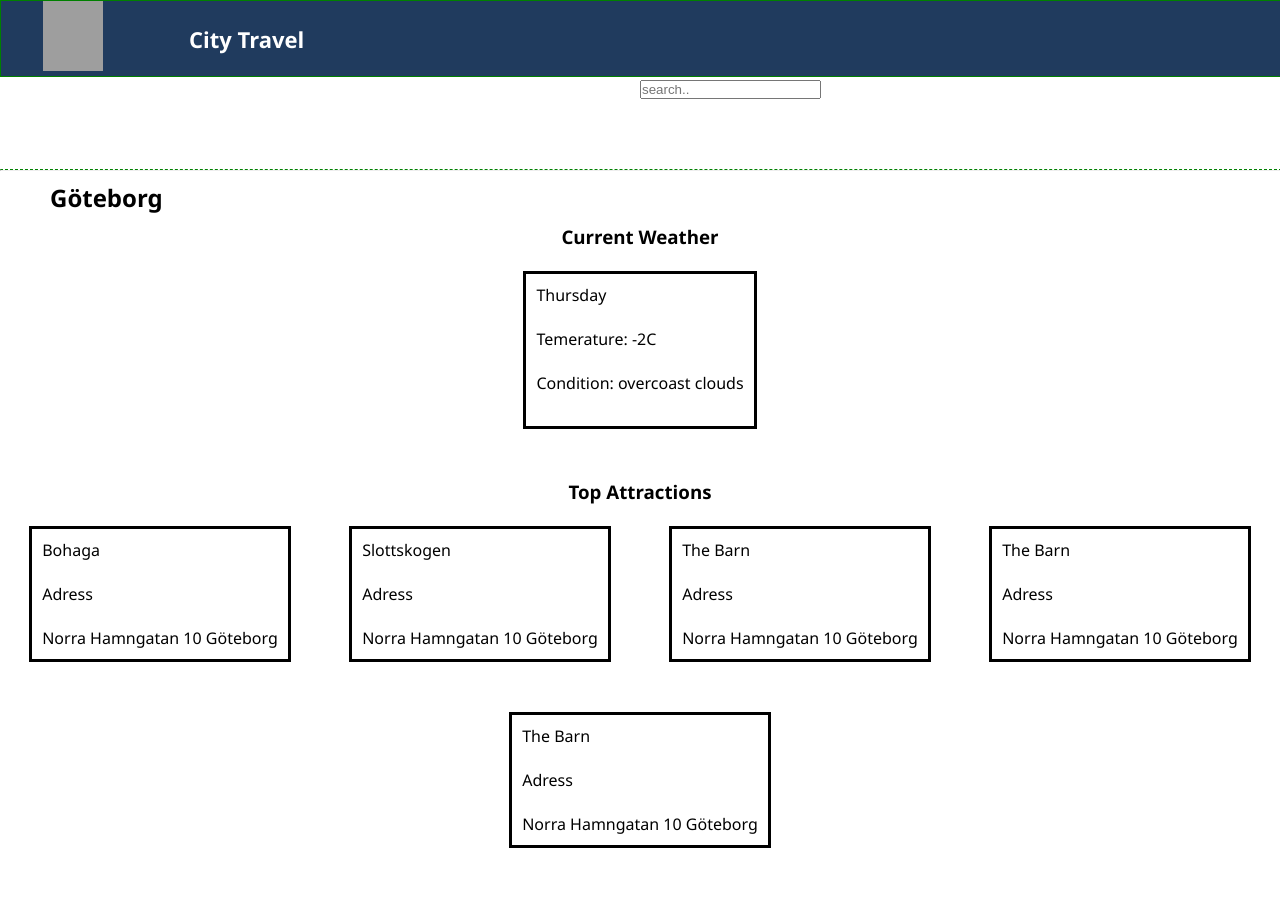
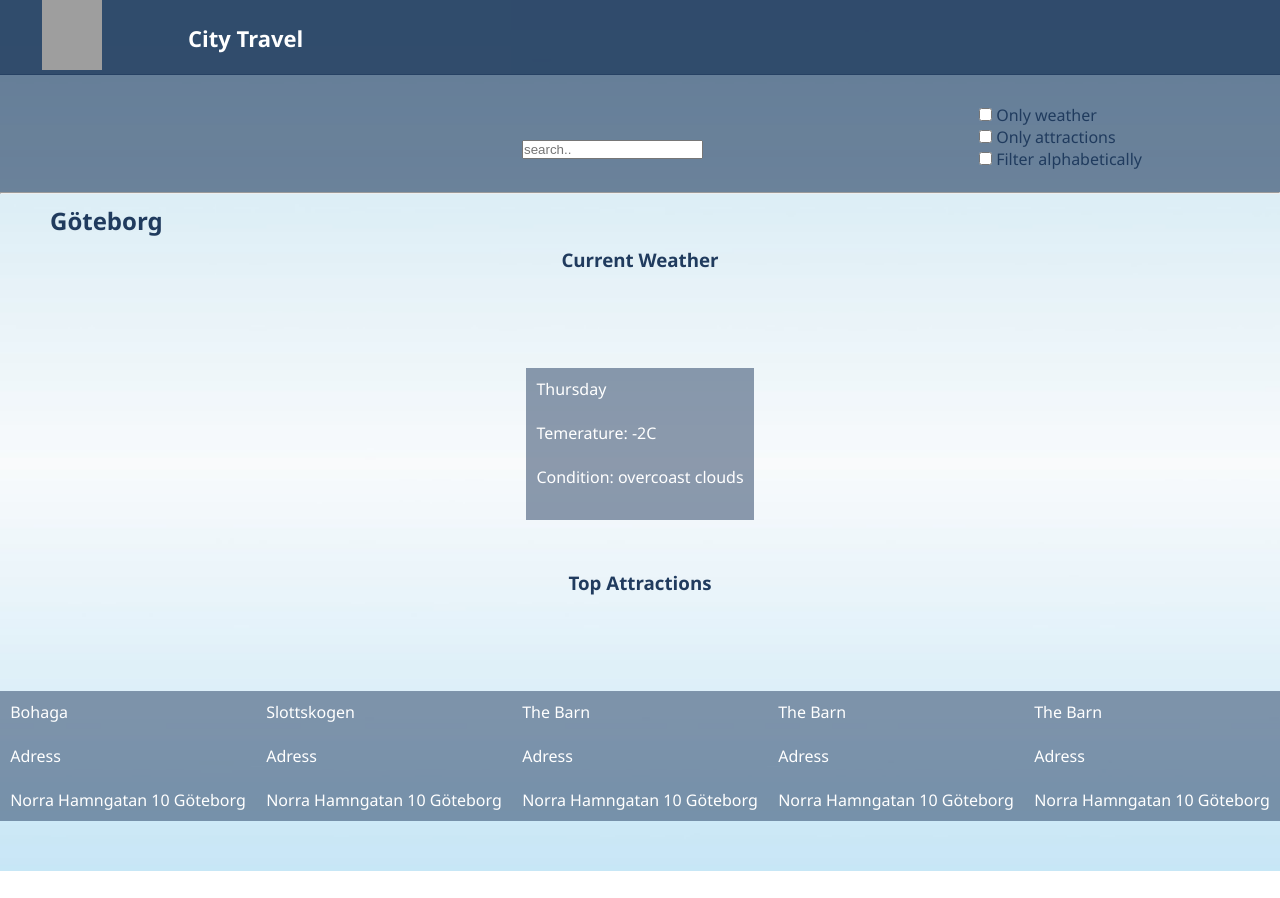
Before and after one commit to Johanna520/uppg2_JS, a plain HTML site: page index.html in a window 1280 px wide. After the commit the page ends 871 px from the top, so only its background shows below. Drawn offline with Linux system fonts and the light colour scheme; grey boxes are pictures that could not be loaded.

Commit message:
css och html done

```diff
--- a/index.css
+++ b/index.css
@@ -1,28 +1,38 @@
 *{
     padding: 0;
     margin:0;
+    box-sizing: border-box;
 }
 
 body{
   font-family: 'Segoe UI', Tahoma, Geneva, Verdana, sans-serif;
+  background-image: url(/Image/background.jpg);
+  background-position: center;
+  background-repeat: no-repeat;
+  background-size: cover;
+  color: rgb(32, 59, 94);
+
 }
 
 header{
+    background-color:rgb(32, 59, 94, 0.9);
 
-    background-color:rgb(32, 59, 94);
     width: 100%;
     display: flex;
     justify-content:left;
     align-items: center;
-    border: 1px  solid green ;
+
+    position:fixed;
+    left: 0;
+    top: 0;
+
 }
 
 #airplane{
-height: 70px;
-width: 60px;
-margin-left: 70%;
+    height: 70px;
+    width: 60px;
+    margin-left: 70%;
 }
-
 
 #title{
     flex-direction: row;
@@ -30,28 +40,39 @@
     font-size: 22px;
     color: white;
 }
-main{
-    position: relative;
+
+section{
+    margin-top: 74px;
+}
+
+#top-container{
+    display: flex;
+    flex-wrap: wrap;
+    justify-content:space-around;
+    align-items:center;
+    background-color:rgb(32, 59, 94, 0.6) ;
 
 }
+#searchbox{
+    margin-left: 30%;
+    margin-top: 30px;
+}
 
-#searchbox{
-
-    margin-left: 50%;
+#checkBoxes{
     margin-top: 30px;
-
 }
 
 hr{
-    border-top: 1px dashed green;
 
-    margin-top: 70px;
     width: 100%;
 }
 
 h2{
+
+
     margin: 10px 50px;
 }
+
 h3{
     text-align: center;
 }
@@ -65,16 +86,18 @@
 }
 
 section > div{
-    border: 3px solid black;
+    border: 3px solid white(99, 50, 50);
     padding: 10px;
     min-height: 10vh;
     margin-bottom: 50px;
-
+    background-color:  rgb(32, 59, 94, 0.5);
+    color: white;
 }
 
 footer{
     position:fixed;
-    margin-bottom: 0;
+    left: 0;
+    bottom: 0;
     background-color: rgb(32, 59, 94);
     width: 100%;
 }
--- a/index.html
+++ b/index.html
@@ -20,10 +20,20 @@
     </header>
     <main class="home-container">
     <section>
-
+      <section id="top-container">
             <label id="searchbox">
                 <input typ="text" placeholder="search..">
             </label>
+
+            <form id="checkBoxes">
+                <input type="checkbox" id="checkBox1">
+                <label for="ceckBox1"> Only weather</label><br>
+                <input type="checkbox" id="checkBox2">
+                <label for="checkBox2"> Only attractions</label><br>
+                <input type="checkbox" id="checkBox3">
+                <label for="checkBox3"> Filter alphabetically</label><br><br>
+            </form>
+            </section>
         <hr>
          <h2>Göteborg</h2>
 
@@ -90,8 +100,8 @@
         </section>
     </section>
 </main>
-<footer>
+<!--<footer>
     <p>Hej</p>
-</footer>
+</footer>-->
 </body>
 </html>
```
Also changed, not shown: Image/background.jpg (added).
